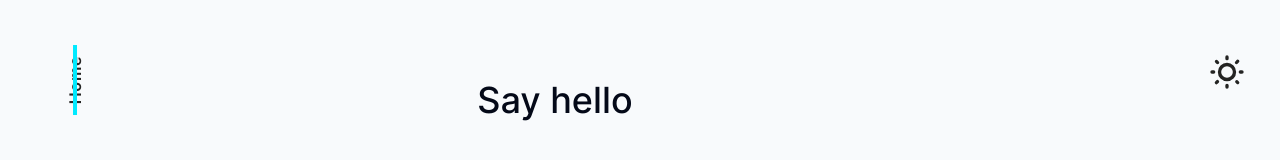
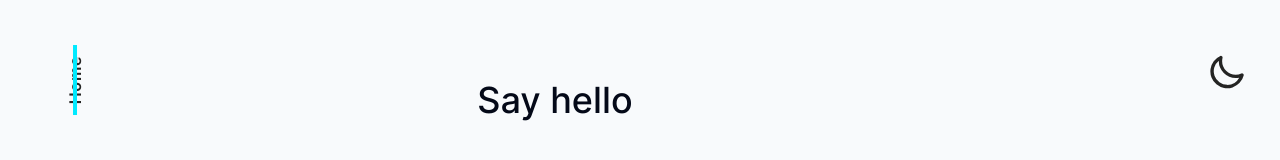
Before and after one commit to Houcine10000/Personal-Portfolio, a Nuxt app: page /contact in a window 1280 px wide. Shown: the top 160 px of the page. Built offline with nearby package versions, Linux system fonts and the light colour scheme.

Commit message:
initial commit🚀

```diff
--- a/components/Chunk/toggleMode.vue
+++ b/components/Chunk/toggleMode.vue
@@ -13,7 +13,7 @@
 
     <!-- sun icon -->
     <svg
-      class="swap-off h-10 w-10 fill-l_primary"
+      :class="`swap-on h-10 w-10 fill-indigo-200`"
       xmlns="http://www.w3.org/2000/svg"
       viewBox="0 0 24 24"
     >
@@ -24,7 +24,7 @@
 
     <!-- moon icon -->
     <svg
-      class="swap-on h-10 w-10 fill-indigo-200 stroke-slate-600"
+      :class="`swap-off h-10 w-10 fill-l_primary`"
       xmlns="http://www.w3.org/2000/svg"
       viewBox="0 0 24 24"
     >
@@ -38,6 +38,16 @@
 <script setup>
 const emits = defineEmits(["toggleTheme"]);
 
+const swap = ref("");
+
+// onMounted(() => {
+//   swap.value = "swap-off";
+// });
+
+// onUnmounted(() => {
+//   swap.value = "swap-on";
+// })
+
 const props = defineProps({
   isDark: {
     type: Boolean,
```
